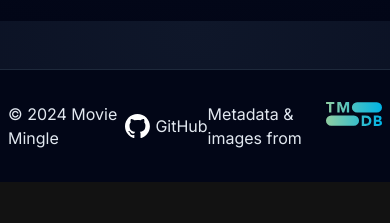
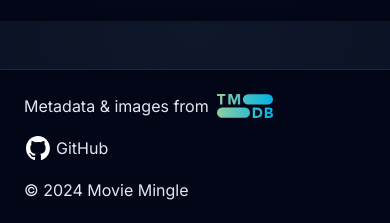
Before and after one commit to rasmusaasmae/movie-mingle, a Next.js app: page / in a window 390 px wide. Shown: the part 823-1046 px from the top of the page. Before the commit the page ends 1005 px from the top, so only its background shows below. Built offline with nearby package versions, Linux system fonts and the light colour scheme; no server answers; the database is empty.

Commit message:
style: use flex col on small screens

```diff
--- a/src/app/_components/footer.tsx
+++ b/src/app/_components/footer.tsx
@@ -3,12 +3,12 @@ import Link from "next/link";
 
 export default function Footer() {
   return (
-    <footer className="flex flex-col items-center bg-white px-2 dark:bg-slate-950 md:px-4">
-      <div className="flex h-28 w-full max-w-7xl flex-row items-center justify-between">
+    <footer className="flex flex-col items-center bg-white dark:bg-slate-950 md:px-6">
+      <div className="flex w-full max-w-7xl flex-col-reverse items-start justify-between gap-4 px-6 py-6 md:flex-row md:items-center md:px-0 md:py-10">
         <section>
           <p>&copy; 2024 Movie Mingle</p>
         </section>
-        <section className="flex flex-row">
+        <section className="flex h-7 flex-row">
           <Link
             href="https://github.com/rasmusaasmae/movie-mingle"
             className="flex flex-row items-center gap-1 transition-all hover:text-lg hover:font-semibold hover:text-black dark:hover:text-white"
```
